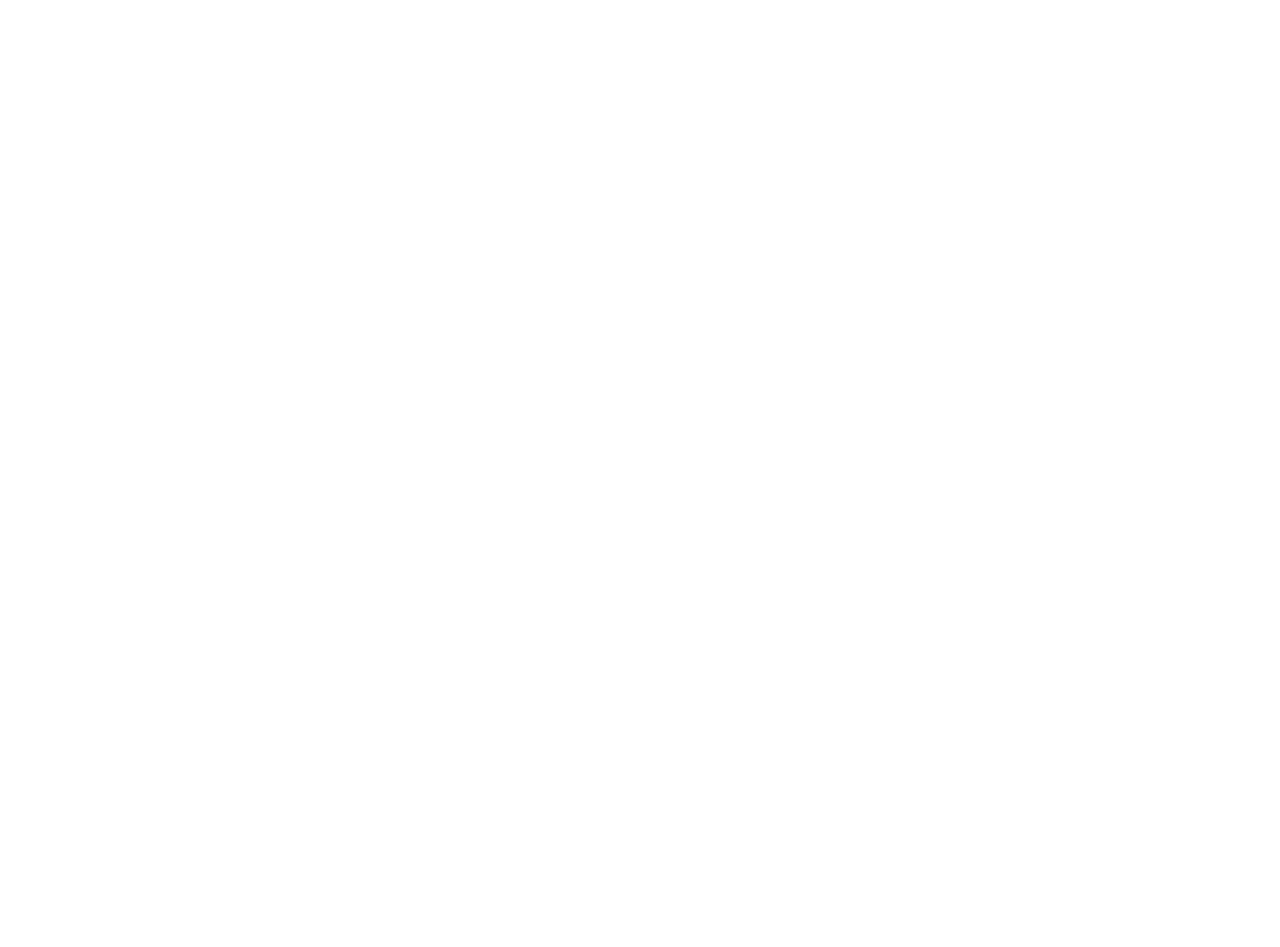
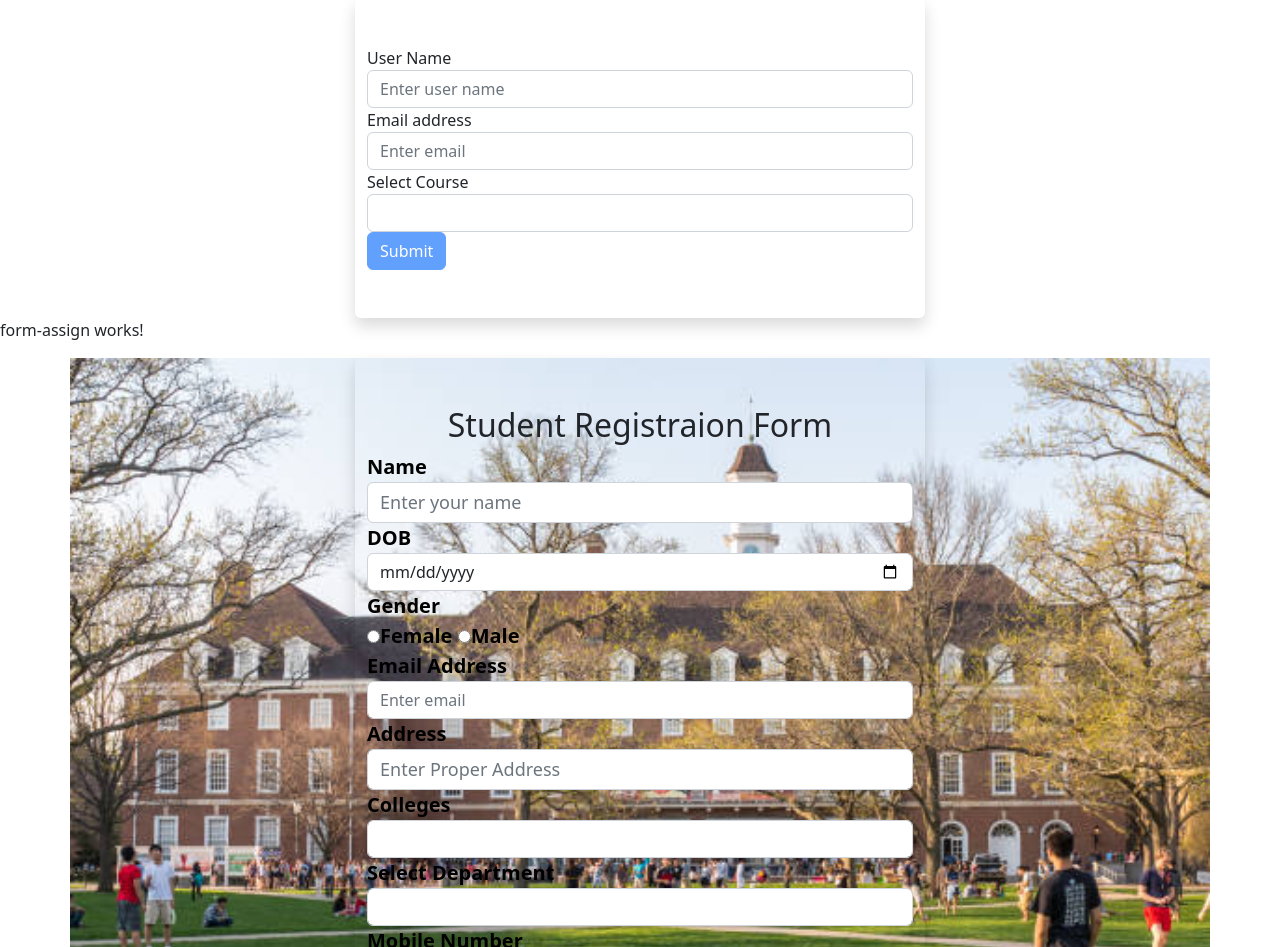
Before and after one commit to pradnya12121/angularapp, an Angular app: page / in a window 1280 px wide. Shown: the part 925-1872 px from the top of the page. Before the commit the page ends 923 px from the top, so only its background shows below. Built offline with nearby package versions, Linux system fonts and the light colour scheme.

Commit message:
8_12_update
8_12_update

```diff
--- a/src/app/app.component.html
+++ b/src/app/app.component.html
@@ -108,3 +108,6 @@
    Enter Product Price: <input type="text" [(ngModel)]="price"><br>
 
    <button (click)="updateProduct()">Update Product</button>
+
+   <app-simple-template></app-simple-template>
+   <app-form-assign></app-form-assign>
--- /dev/null
+++ b/src/app/form-assign/form-assign.component.css
@@ -0,0 +1,35 @@
+
+    input.ng-invalid.ng-touched {
+        border: 1px solid red;
+        box-shadow: 0 0 13px #ff000021;
+    }
+    .container{
+        background-image: url(/assets/images/form1.jpg);
+        background-repeat: no-repeat;
+        background-size: cover;
+    }
+    .form-group{
+        font-size: 20px;
+        text-transform: capitalize;
+        color:black;
+        font-weight: bold;
+    }
+    h2{
+        text-align: center;
+    }
+    #d{
+        font-size: 20px;
+        text-transform: capitalize;
+        color:black;
+        font-weight: bold;
+    }
+    .btn {
+        width: 100px;
+        color:black;
+        font-size: large;
+        font-weight: bold;
+    }
+    input[type="text"]{
+        font-size:18px  ;
+
+    }
--- /dev/null
+++ b/src/app/form-assign/form-assign.component.html
@@ -0,0 +1,70 @@
+<p>form-assign works!</p>
+
+
+<div class="container">
+    <div class="row justify-content-center">
+        <div class="col-md-6 text-left rounded shadow py-5">
+            <h2>Student Registraion Form</h2>
+            <form (ngSubmit)="OnSubmit(myForm)" #myForm="ngForm">
+                <div class="form-group">
+                    <label for="username">Name</label>
+                    <input type="text" class="form-control" id="username" name="username" placeholder="Enter your name" required  ngModel>
+                  </div>
+                  <div class="from-group">
+                    <label id="d" for="dob">DOB</label>
+
+                    <input type="date" class="form-control" id="date" name="date" placeholder="Enter user name"  ngModel>
+
+                  </div>
+
+                  <div  class="form-group">
+
+                    <label for="radb">Gender </label>
+                    <br>
+                    <input type="radio"    id="radd" name="Gender" value="one" ngModel>Female
+
+                    <input type="radio"  id="rad" name="Gender"   value="two" ngModel>Male
+
+                  </div>
+                <div class="form-group">
+                  <label for="email">Email address</label>
+                  <input type="email" class="form-control" id="email"  name="email" placeholder="Enter email" required ngModel>
+
+                </div>
+
+                <div class="form-group">
+                    <label for="address">Address</label>
+                    <input type="text" class="form-control" id="address"  name="address"  placeholder="Enter Proper Address" ngModel>
+
+                  </div>
+
+                <div class="form-group">
+                    <label for="school">Colleges</label>
+                    <select class="form-control"  name="school" id="school" ngModel>
+                        <option value="ycs">K.G.Somaiya</option>
+                        <option value="cosmos">Cosmos</option>
+                        <option value="parag">Parag Vidyalay</option>
+                    </select>
+                </div>
+
+                <div class="form-group">
+                    <label for="department">Select Department</label>
+                    <select class="form-control" name="dept" id="dept" ngModel>
+                        <option value="IT">Information Technology</option>
+                        <option value="Civil">Civil</option>
+                        <option value="Electrical">Electrical</option>
+                    </select>
+                </div>
+
+
+                <div class="form-group">
+                    <label for="mobile">Mobile Number</label>
+                    <input type="text" class="form-control" id="mobile"  name="mobile"   required ngModel>
+
+                  </div>
+                  <br>
+                <button type="submit"  class="btn btn-secondary" [disabled]="!myForm.valid">Submit</button>
+              </form>
+        </div>
+    </div>
+</div>
--- /dev/null
+++ b/src/app/form-assign/form-assign.component.ts
@@ -0,0 +1,19 @@
+import { Component, OnInit } from '@angular/core';
+import { NgForm } from '@angular/forms';
+
+@Component({
+  selector: 'app-form-assign',
+  templateUrl: './form-assign.component.html',
+  styleUrls: ['./form-assign.component.css']
+})
+export class FormAssignComponent implements OnInit {
+
+  constructor() { }
+
+  ngOnInit() {
+  }
+  OnSubmit(form:NgForm){
+    console.log(form.value)
+      }
+
+}
--- a/src/app/hooks/hooks.component.ts
+++ b/src/app/hooks/hooks.component.ts
@@ -16,7 +16,7 @@
   constructor() { }
   ngOnDestroy(): void {
     console.log("ng Destroy")
-    clearInterval(this.counter)
+    // clearInterval(this.counter)
 
   }
   ngAfterViewChecked(): void {
@@ -54,10 +54,10 @@
 
   ngOnInit() {
     console.log("ngOnIt call")
-    this.counter=setInterval(()=>{
-      this.num=this.num+1;
-      console.log(this.num)
-    },1000)
+    // this.counter=setInterval(()=>{
+    //   this.num=this.num+1;
+    //   console.log(this.num)
+    // },1000)
   }
 
 }
--- /dev/null
+++ b/src/app/simple-template/simple-template.component.css
@@ -0,0 +1,5 @@
+
+    input.ng-invalid.ng-touched {
+        border: 1px solid red;
+        box-shadow: 0 0 13px #ff000021;
+    }
--- /dev/null
+++ b/src/app/simple-template/simple-template.component.html
@@ -0,0 +1,30 @@
+
+<div class="container">
+    <div class="row justify-content-center">
+        <div class="col-md-6 text-left rounded shadow py-5">
+            <form (ngSubmit)="OnSubmit(myForm)" #myForm="ngForm">
+                <div class="form-group">
+                    <label for="username">User Name</label>
+                    <input type="text" class="form-control" id="username" name="username" placeholder="Enter user name" required  ngModel>
+                  </div>
+                <div class="form-group">
+                  <label for="email">Email address</label>
+                  <input type="email" class="form-control" id="email"  name="email" placeholder="Enter email" required ngModel>
+
+                </div>
+
+
+                <div class="form-group">
+                    <label for="course">Select Course</label>
+                    <select class="form-control" name="course" id="course" ngModel>
+                        <option value="Angular">Angular</option>
+                        <option value="HTML">HTML</option>
+                        <option value="JavaScript">JavaScript</option>
+                    </select>
+                </div>
+
+                <button type="submit" [disabled]="!myForm.valid" class="btn btn-primary">Submit</button>
+              </form>
+        </div>
+    </div>
+</div>
--- /dev/null
+++ b/src/app/simple-template/simple-template.component.ts
@@ -0,0 +1,19 @@
+import { Component, OnInit } from '@angular/core';
+import { NgForm } from '@angular/forms';
+
+@Component({
+  selector: 'app-simple-template',
+  templateUrl: './simple-template.component.html',
+  styleUrls: ['./simple-template.component.css']
+})
+export class SimpleTemplateComponent implements OnInit {
+
+  constructor() { }
+
+  ngOnInit() {
+  }
+  OnSubmit(form:NgForm){
+console.log(form.value)
+  }
+
+}
```
Also changed, not shown: src/app/app.module.ts (+10 -0 lines), src/assets/images/form1.jpg (added), src/assets/images/formback.jpg (added).
